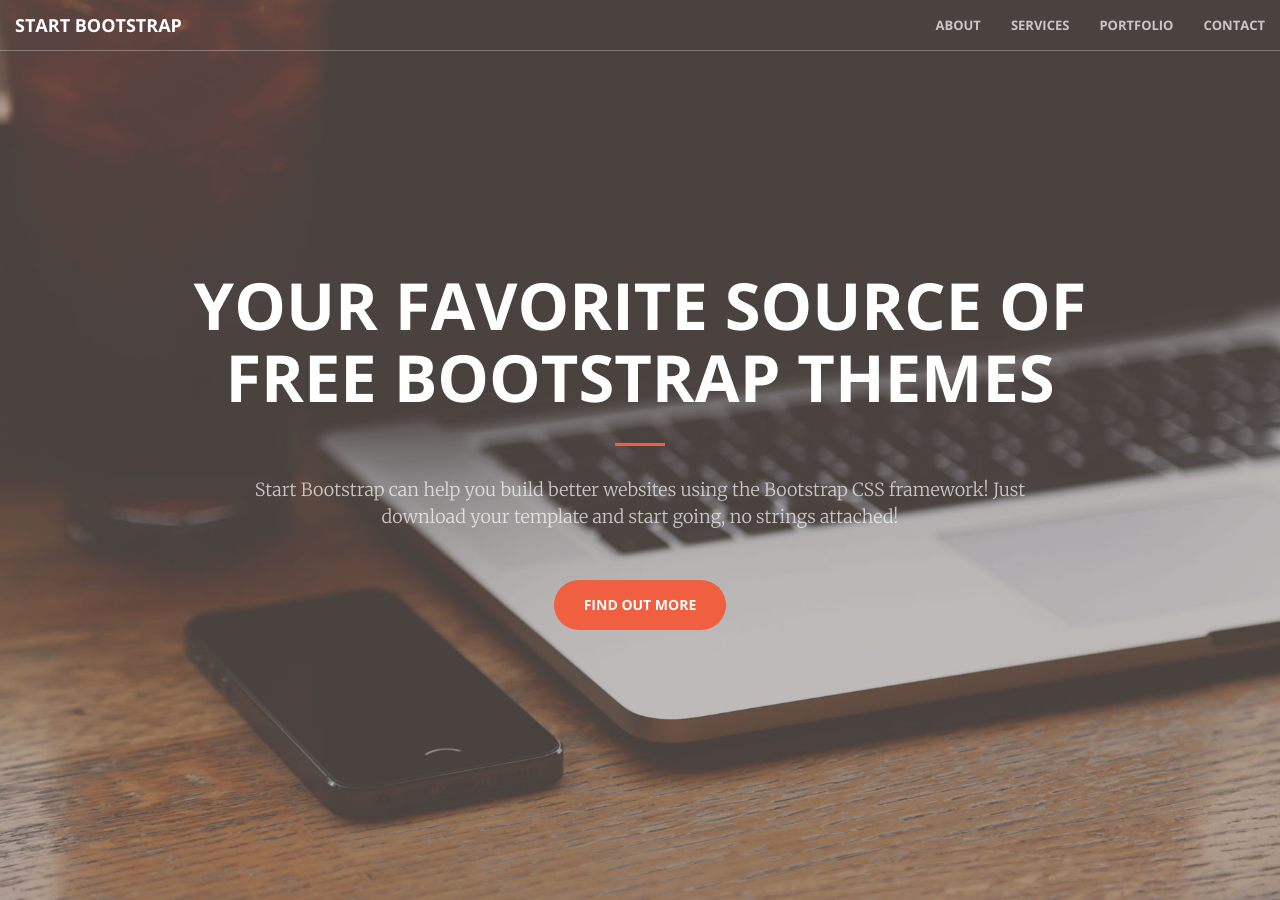
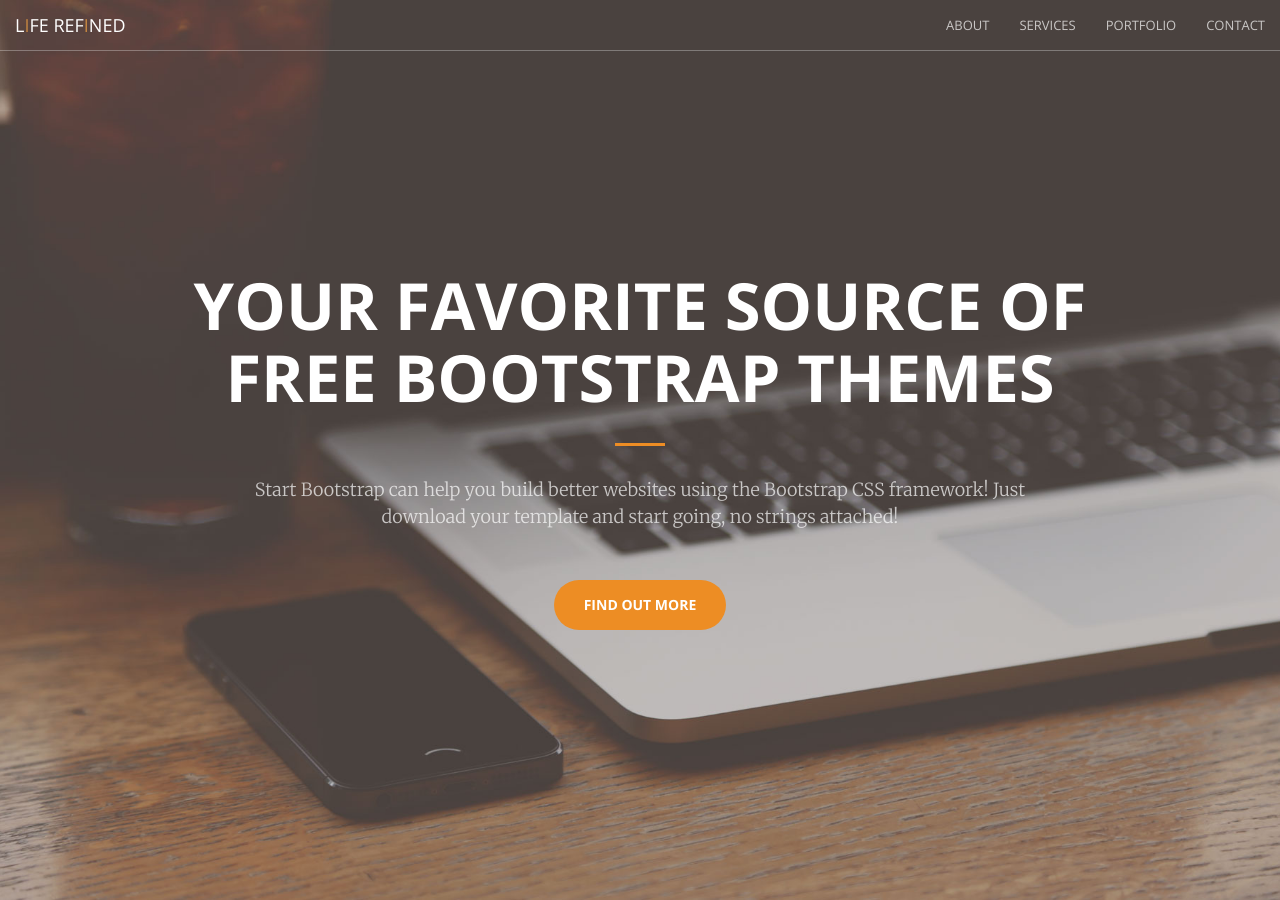
Before and after one commit to liferefined/liferefined.com, a Jekyll site: the page built from index.md, in a window 1280 px wide and 900 px high. Built offline with Jekyll 4.4.1, drawn with Linux system fonts in a browser that asks for light colours.

Commit message:
style the header a bit; change base color

```diff
--- a/_includes/nav.html
+++ b/_includes/nav.html
@@ -8,7 +8,7 @@
                 <span class="icon-bar"></span>
                 <span class="icon-bar"></span>
             </button>
-            <a class="navbar-brand page-scroll" href="#page-top">Start Bootstrap</a>
+            <a class="navbar-brand page-scroll" href="#page-top">L<span class="peru">i</span>fe Ref<span class="peru">i</span>ned</a>
         </div>
 
         <!-- Collect the nav links, forms, and other content for toggling -->
--- a/_sass/_base.scss
+++ b/_sass/_base.scss
@@ -74,10 +74,14 @@
   border-color: rgba($theme-dark, .5);
   @include sans-serif-font;
   @include transition-all;
+
+  span.peru {
+    color: $logo-peru;
+  }
+
   .navbar-header .navbar-brand {
     color: $theme-primary;
     @include sans-serif-font;
-        font-weight: 700;
     text-transform: uppercase;
     &:hover,
     &:focus {
@@ -89,7 +93,6 @@
       > a,
       > a:focus {
         text-transform: uppercase;
-                font-weight: 700;
         font-size: 13px;
         color: $theme-dark;
         &:hover {
@@ -129,7 +132,8 @@
       background-color: white;
       border-color: rgba($theme-dark, .5);
       .navbar-header .navbar-brand {
-                color: $theme-primary;
+        color: black;
+        font-weight: 700;
         font-size: 14px;
         &:hover,
         &:focus {
--- a/css/main.scss
+++ b/css/main.scss
@@ -34,8 +34,9 @@
 // }
 
 // variables.less
-$theme-primary: #F05F40;
+$theme-primary: #ED8D24;
 $theme-dark: #222;
+$logo-peru: #C28441;
 
 // Import partials from `sass_dir` (defaults to `_sass`)
 @import
```
Also changed, not shown: _sass/_mixins.scss (indentation only). Lines whose indentation alone changed are shown as unchanged.
